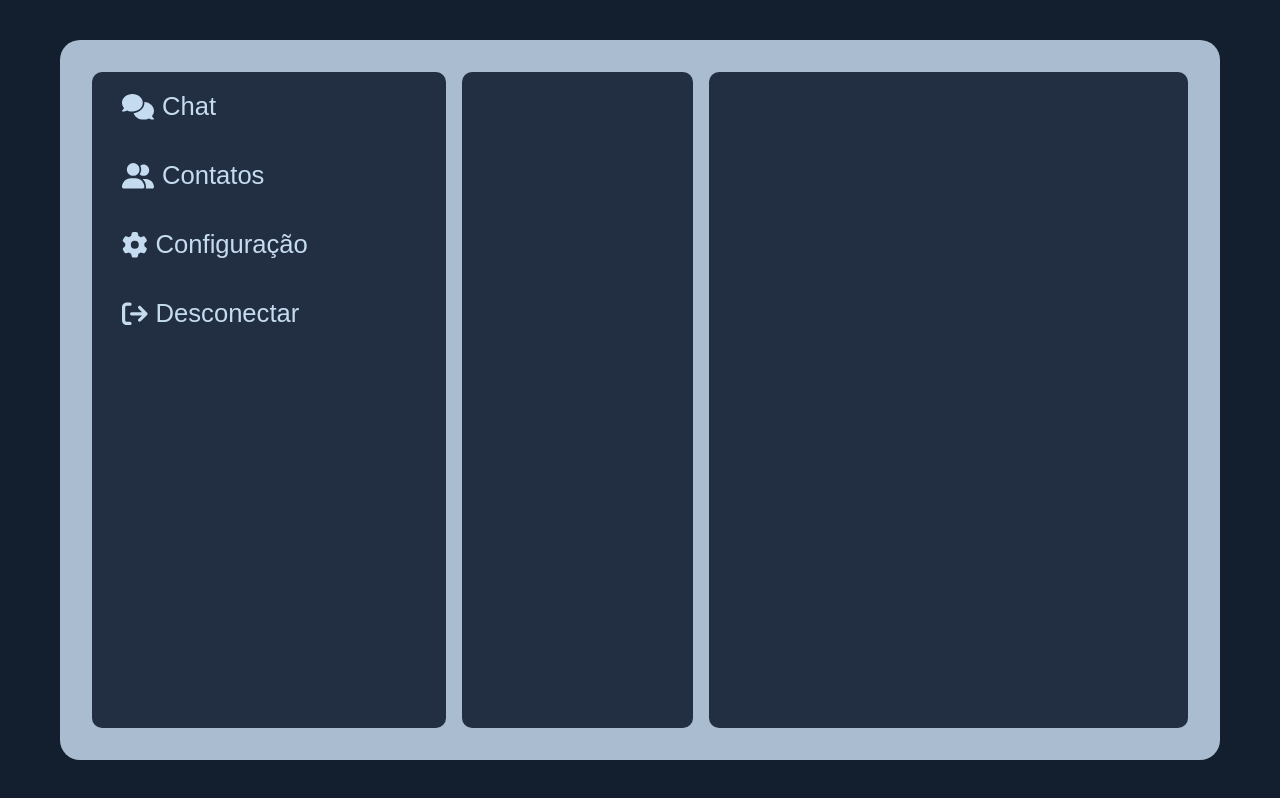
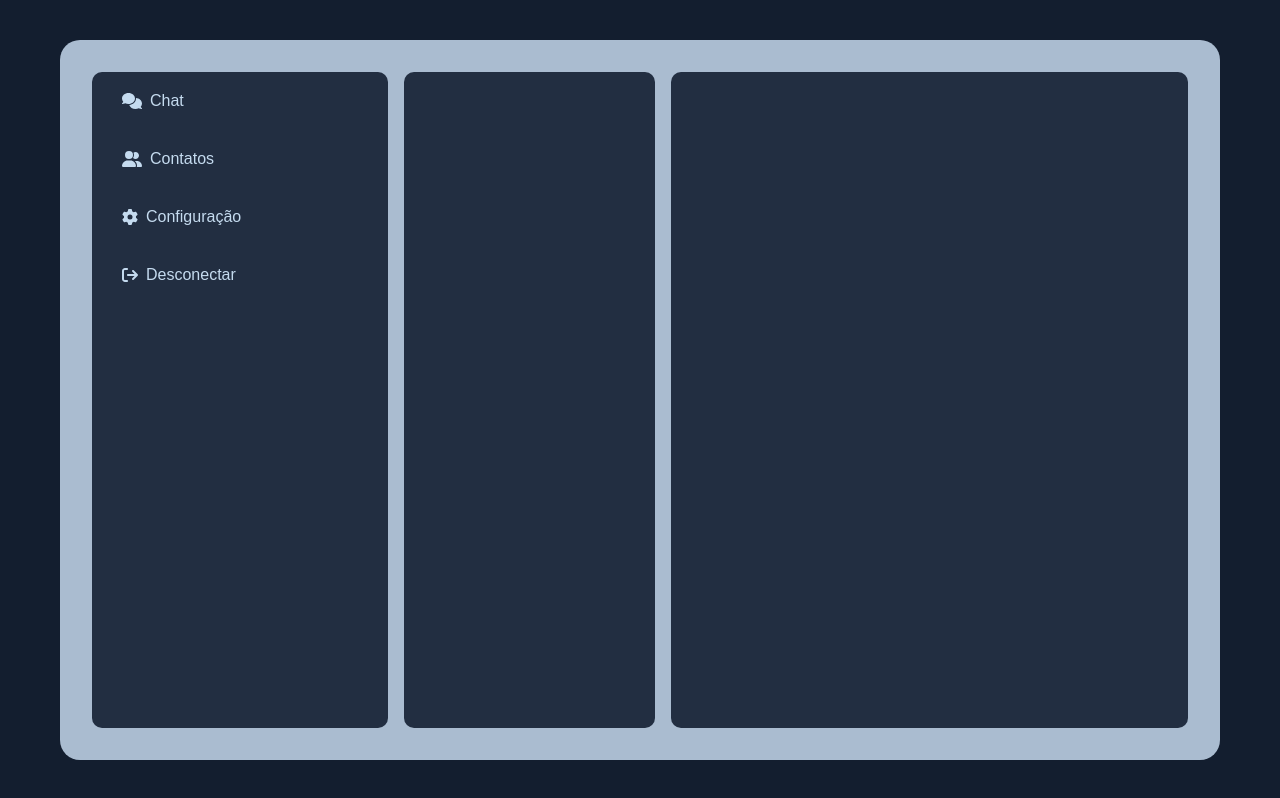
Before and after one commit to AdrielKlem/chatroom, a React (Vite) app: page / in a window 1280 px wide. Built offline with nearby package versions, Linux system fonts and the light colour scheme.

Commit message:
fixed font size

```diff
--- a/src/components/ButtonNav/styles.ts
+++ b/src/components/ButtonNav/styles.ts
@@ -15,7 +15,7 @@ export const Container = styled.button`
     transition: background-color .5s;
 
     color: ${({ theme }) => theme.colors.thirdColor};
-    font-size: 1.6em;
+    font-size: 1.6rem;
 
 
     &:hover {
```
